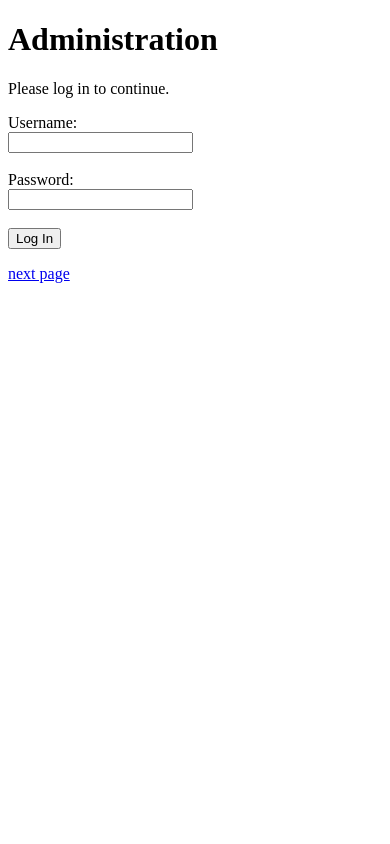
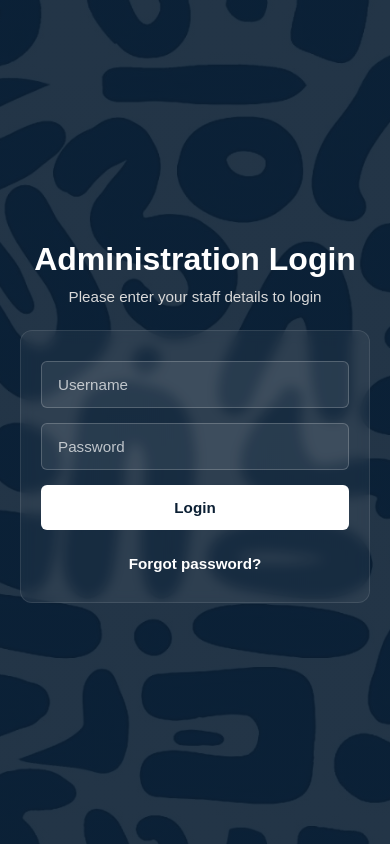
Before and after one commit to mbasabty/DSKMDrivingSchool, a PHP site: page /login.php in a window 390 px wide. Run offline with PHP 8.4, Linux system fonts and the light colour scheme.

Commit message:
styled the admin side login and the main page

```diff
--- a/administration/login.php
+++ b/administration/login.php
@@ -44,29 +44,61 @@ if ($_SERVER["REQUEST_METHOD"] === "POST") {
 ?>
 
 <!DOCTYPE html>
-<html>
+<html lang="en">
+
 <head>
-    <title>Administration</title>
     <meta charset="UTF-8">
+    <meta name="viewport" content="width=device-width, initial-scale=1.0">
+
+    <title>Administration Login</title>
+
+    <link rel="stylesheet" href="../incl/style/administration/adminLogin.css">
 </head>
 
 <body>
 
-    <h1>Administration</h1>
-    <p>Please log in to continue.</p>
+<div class="login-wrapper">
 
-    <form action="login.php" method="post">
+    <!-- PAGE HEADING -->
+    <div class="login-header">
+        <h1>Administration Login</h1>
+        <p>Please enter your staff details to login</p>
+    </div>
 
-        <label>Username:</label><br>
-        <input type="text" name="user_name" required><br><br>
+    <!-- LOGIN CARD -->
+    <div class="login-box">
 
-        <label>Password:</label><br>
-        <input type="password" name="user_pwd" required><br><br>
+        <?php if (!empty($message)): ?>
+            <p class="error"><?= htmlspecialchars($message) ?></p>
+        <?php endif; ?>
 
-        <input type="submit" value="Log In">
+        <form action="login.php" method="post">
 
-    </form>
-    <P><a href="menu.php">next page</a></P>
+            <input
+                type="text"
+                name="user_name"
+                placeholder="Username"
+                required
+            >
+
+            <input
+                type="password"
+                name="user_pwd"
+                placeholder="Password"
+                required
+            >
+
+            <button type="submit">Login</button>
+
+        </form>
+
+        <p class="register-text">
+            <a href="#">Forgot password?</a>
+        </p>
+
+    </div>
+
+</div>
 
 </body>
 </html>
--- /dev/null
+++ b/incl/style/administration/adminLogin.css
@@ -0,0 +1,207 @@
+:root {
+    --primary: #0B1F33;
+    --secondary: #6C8EAD;
+    --white: #ffffff;
+    --background: #E6E8EA;
+}
+
+/* RESET */
+* {
+    margin: 0;
+    padding: 0;
+    box-sizing: border-box;
+}
+
+/* BODY */
+body {
+    min-height: 100vh;
+
+    background:
+        linear-gradient(rgba(11, 31, 51, 0.9), rgba(11, 31, 51, 0.9)),
+        url("../../images/BG1.jpg");
+
+    background-size: cover;
+    background-position: center;
+    background-repeat: no-repeat;
+
+    color: #ffffff;
+
+    display: flex;
+    justify-content: center;
+    align-items: center;
+
+    padding: 20px;
+
+    font-family: Arial, sans-serif;
+}
+
+/* WRAPPER */
+.login-wrapper {
+    width: 100%;
+    max-width: 420px;
+
+    text-align: center;
+}
+
+/* HEADER */
+.login-header {
+    margin-bottom: 25px;
+
+    color: #ffffff;
+}
+
+.login-header h1 {
+    font-size: 2rem;
+
+    text-align: center;
+
+    margin-bottom: 10px;
+}
+
+.login-header p {
+    color: #d9d9d9;
+
+    font-size: 1rem;
+}
+
+/* LOGIN CARD */
+.login-box {
+    width: 100%;
+
+    padding: 40px 30px;
+
+    display: flex;
+    flex-direction: column;
+
+    gap: 15px;
+
+    background: rgba(255, 255, 255, 0.05);
+
+    border: 1px solid rgba(255, 255, 255, 0.1);
+    border-radius: 12px;
+
+    backdrop-filter: blur(6px);
+
+    text-align: center;
+}
+
+/* ERROR */
+.error {
+    background: rgba(255, 0, 0, 0.15);
+
+    color: red;
+
+    padding: 12px;
+
+    border-radius: 6px;
+
+    font-weight: bold;
+}
+
+/* FORM */
+form {
+    display: flex;
+    flex-direction: column;
+
+    gap: 15px;
+}
+
+/* INPUTS */
+input {
+    width: 100%;
+
+    padding: 14px 16px;
+
+    border: 1px solid rgba(255, 255, 255, 0.2);
+    border-radius: 6px;
+
+    background: rgba(255, 255, 255, 0.08);
+
+    color: #ffffff;
+
+    font-size: 1rem;
+
+    outline: none;
+
+    transition: 0.3s ease;
+}
+
+input::placeholder {
+    color: rgba(255, 255, 255, 0.7);
+}
+
+input:focus {
+    border-color: #ffffff;
+
+    background: rgba(255, 255, 255, 0.12);
+}
+
+/* BUTTON */
+button {
+    width: 100%;
+
+    text-decoration: none;
+
+    background: #ffffff;
+    color: #0B1F33;
+
+    padding: 14px 20px;
+
+    border: none;
+    border-radius: 6px;
+
+    font-size: 1rem;
+    font-weight: bold;
+
+    cursor: pointer;
+
+    transition: 0.3s ease;
+}
+
+button:hover {
+    background: #d6d6d6;
+}
+
+/* REGISTER TEXT */
+.register-text {
+    margin-top: 10px;
+
+    font-size: 0.95rem;
+
+    color: #d9d9d9;
+}
+
+/* REGISTER LINK */
+.register-text a {
+    color: #ffffff;
+
+    text-decoration: none;
+
+    font-weight: bold;
+}
+
+.register-text a:hover {
+    text-decoration: underline;
+}
+
+/* MOBILE */
+@media (max-width: 480px) {
+
+    .login-box {
+        padding: 30px 20px;
+    }
+
+    .login-header h1 {
+        font-size: 2rem;
+    }
+
+    .login-header p,
+    .register-text {
+        font-size: 0.95rem;
+    }
+
+    button,
+    input {
+        font-size: 0.95rem;
+    }
+}
--- a/incl/style/customers/customerLogin.css
+++ b/incl/style/customers/customerLogin.css
@@ -53,10 +53,7 @@ body {
 }
 
 .login-header h1 {
-    font-family: serif;
-
-    font-size: 3rem;
-
+    font-size: 2rem;
     margin-bottom: 10px;
 }
 
```
Also changed, not shown: administration/index.html (renamed from administration/index.php, +8 -6 lines), incl/style/administration/index.css (added, +114 -0 lines), incl/style/administration/style.css (deleted, +0 -8 lines).
